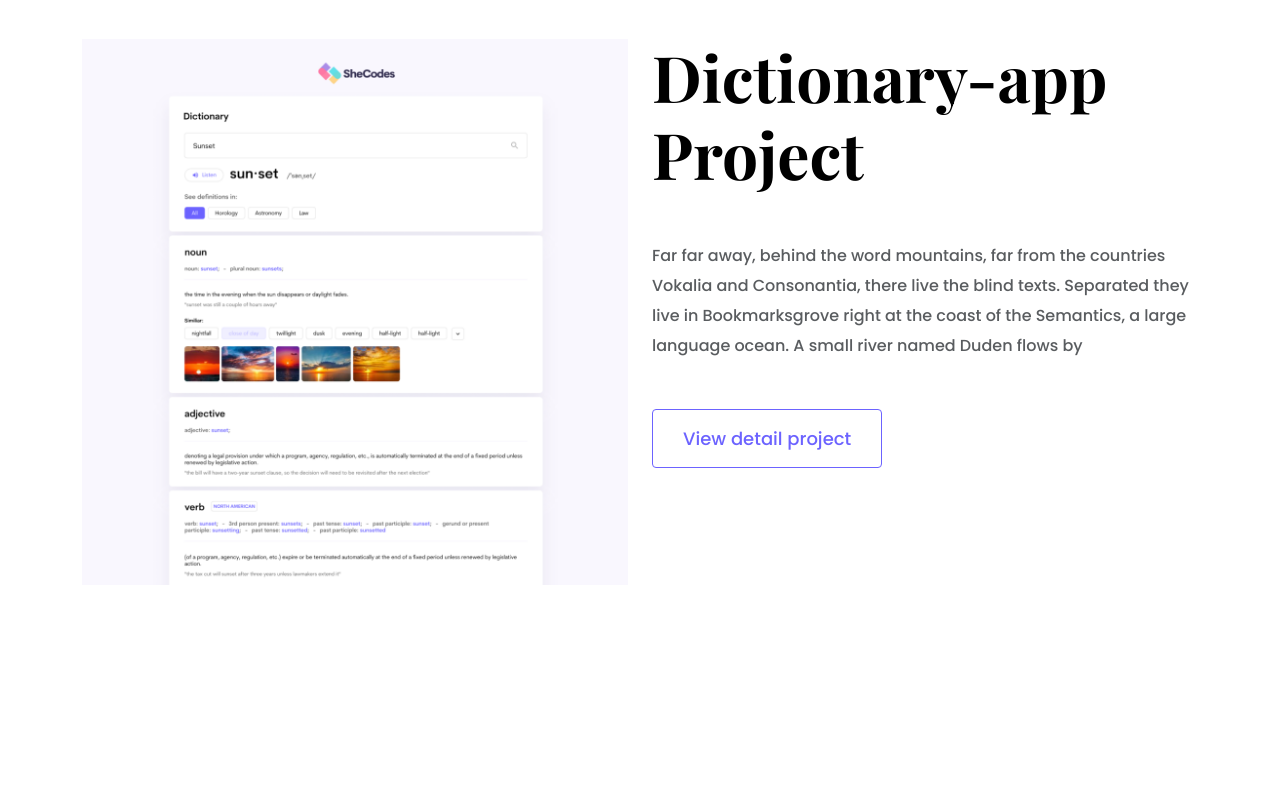
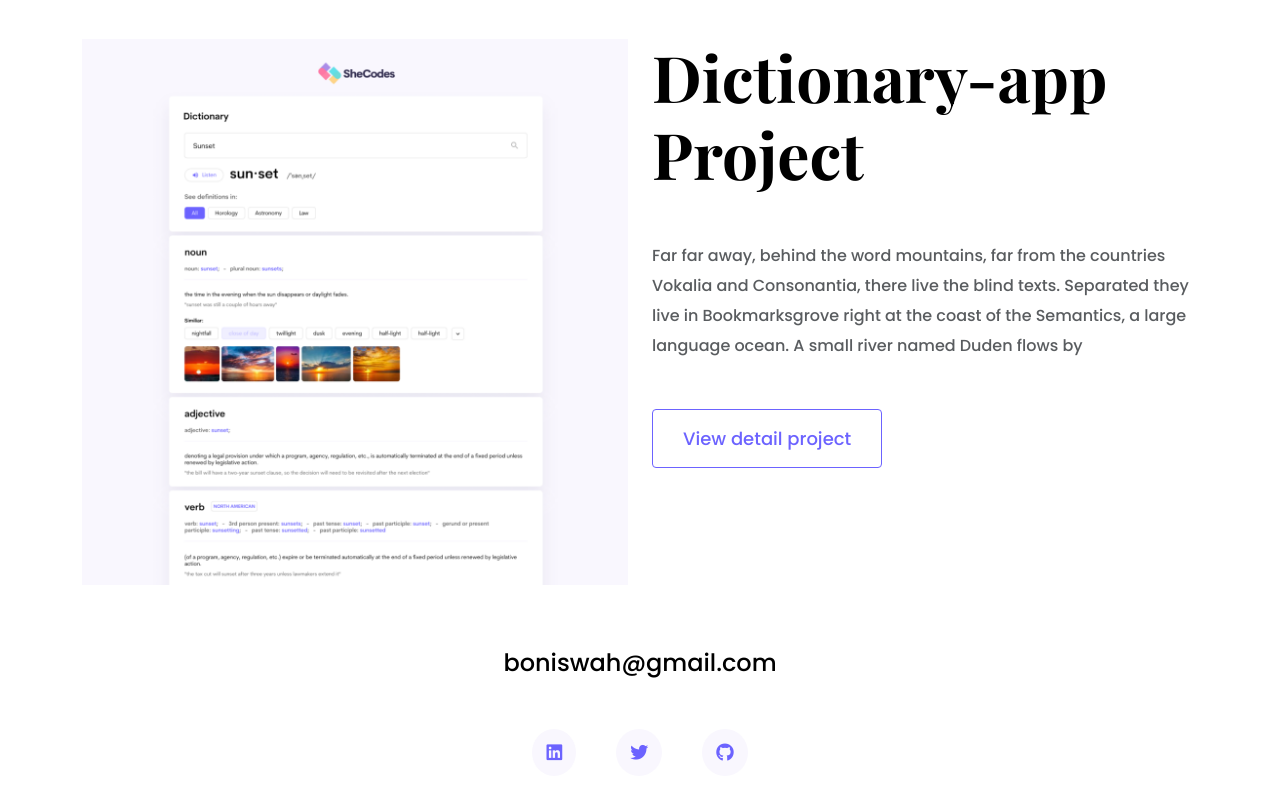
Before and after one commit to Boniswah/Boniswa-Lebogo-Portfolio-Project, a plain HTML site: page index.html in a window 1280 px wide. Shown: the part 2042-2842 px from the top of the page. Before the commit the page ends 2627 px from the top, so only its background shows below. Drawn offline with nearby package versions, Linux system fonts and the light colour scheme.

Commit message:
footer
added footer with social media links and email

```diff
--- a/css/style.css
+++ b/css/style.css
@@ -105,9 +105,7 @@ p {
     padding: 15px 30px;
 }
 
-.project-desciption {
-    padding: 120px 60px;
-}
+
 
 .logo {
     max-height: 40px;
@@ -138,6 +136,38 @@ nav a {
 nav a:hover,
 nav li.active a {
 color: var(--branding-color);
+
+}
+
+footer {
+    margin: 60px 0;
+}
+
+footer .email-link{
+    text-decoration: none;
+    color: black;
+    font-size: 24px;
+    text-align: center;
+}
+
+footer .email-link:hover {
+    color: var(--branding-color);
+}
+
+footer .social-links a {
+    margin: 0 20px;
+    color: var(--branding-color);
+    background-color: var(--secondary-color);
+    padding: 10px 14px;
+    font-size: 18px;
+    border-radius: 50%;
+    transition:all 100ms ease-in-out
+
+}
+
+footer .social-links a:hover {
+    color: white;
+    background: var(--branding-color);
 }
 
 @media (max-width: 900px) {
--- a/index.html
+++ b/index.html
@@ -130,6 +130,26 @@
                     </div>
                 </div>
         </div>
+        <footer>
+            <div class="d-flex justify-content-center mb-5">
+
+                <a href="mailto:boniswah@gmail.com" class="email-link">boniswah@gmail.com</a>
+            </div>
+
+<div class="social-links d-flex justify-content-center">
+    <a href="https//www.linkedin.com/in/boniswa-lebogo"><i class="fa-brands fa-linkedin"></i>
+</a>
+
+    <a href="https://www.twitter.com/boniswah" target="_blank"><i class="fa-brands fa-twitter" ></i>
+</a>
+
+    <a href="https://www.github.com/boniswaa" target="_blank">    <i class="fa-brands fa-github"></i>
+</a>
+
+</div>
+
+            </div>
+        </footer>
     </div>
 </body>
 </html>
```
Also changed, not shown: contact.html (+0 -7 lines).
